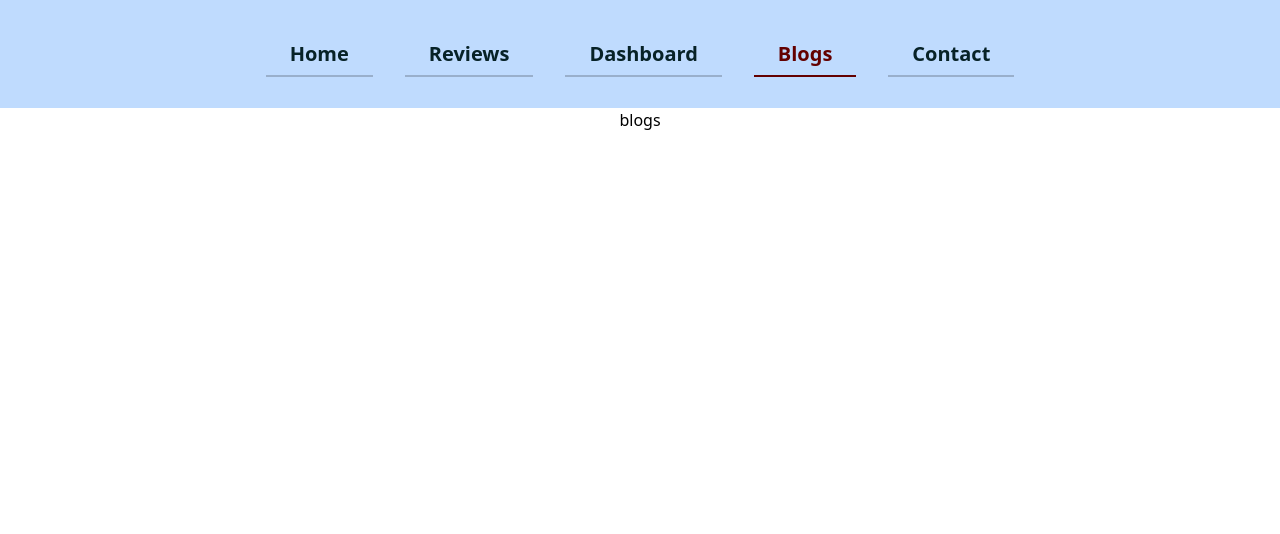
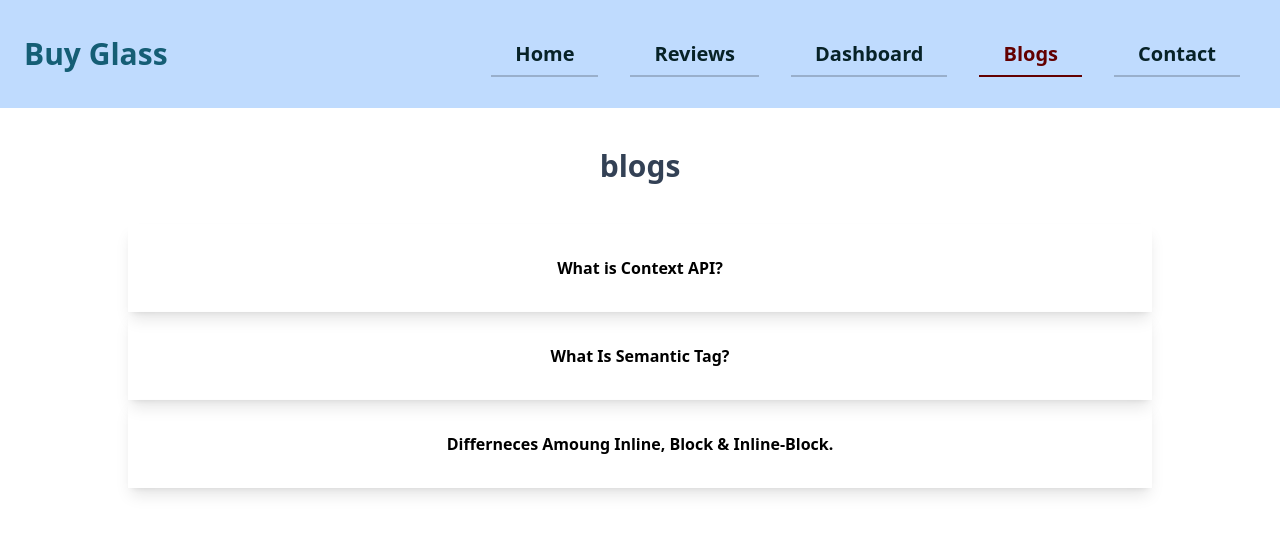
Before and after one commit to asaduzzaman599/product-analysis-website, a React (Create React App) app: page /blogs in a window 1280 px wide. Shown: the top 534 px of the page. Built offline with nearby package versions, Linux system fonts and the light colour scheme.

Commit message:
Blog Component update

```diff
--- a/public/index.html
+++ b/public/index.html
@@ -24,7 +24,7 @@
       work correctly both with client-side routing and a non-root public URL.
       Learn how to configure a non-root public URL by running `npm run build`.
     -->
-    <title>React App</title>
+    <title>Buy Glass</title>
   </head>
   <body>
     <noscript>You need to enable JavaScript to run this app.</noscript>
--- a/src/Components/AreaChartComponent/AreaChartComponent.js
+++ b/src/Components/AreaChartComponent/AreaChartComponent.js
@@ -11,7 +11,7 @@ const AreaChartComponent = ({ data }) => {
         <AreaChart
         className="mx-auto"
           width={300}
-          height={200}
+          height={300}
           data={data}
           margin={{
             top: 10,
--- a/src/Components/BarChartComponent/BarChartComponent.js
+++ b/src/Components/BarChartComponent/BarChartComponent.js
@@ -9,7 +9,7 @@ const BarChartComponent = ({ data }) => {
       <div width="100%" height="100%" >
         <BarChart
           width={300}
-          height={200}
+          height={300}
           className="mx-auto"
           data={data}
           margin={{
--- a/src/Components/Blogs/Blogs.js
+++ b/src/Components/Blogs/Blogs.js
@@ -2,8 +2,22 @@ import React from 'react';
 
 const Blogs = () => {
     return (
-        <div>
-            <h3>blogs</h3>
+        <div className=' w-4/5 mx-auto'>
+            <h3 className='text-3xl font-semibold text-slate-700 my-10'>blogs</h3>
+
+
+            <div className='p-8 shadow-lg'>
+                <h2 className='font-bold'>What is Context API?</h2>
+                <p></p>
+            </div>
+            <div className='p-8 shadow-lg'>
+                <h2 className='font-bold'>What Is Semantic Tag?</h2>
+                <p></p>
+            </div>
+            <div className='p-8 shadow-lg'>
+                <h2 className='font-bold'>Differneces Amoung Inline, Block {"&"} Inline-Block.</h2>
+                <p></p>
+            </div>
         </div>
     );
 };
--- a/src/Components/Header/Header.js
+++ b/src/Components/Header/Header.js
@@ -13,12 +13,15 @@ const Header = () => {
         { name: 'Contact', link: '/contact' },
     ]
     return (
-        <div className='p-6 bg-blue-200 '>
+        <div className='p-6 bg-blue-200  flex justify-between items-center '>
             <div className='sm:hidden' onClick={()=>setIsOpen(!isOpen)}>
                 {isOpen || <MenuAlt1Icon className="h-5 w-5 text-slate-800" />}
                 {isOpen && <XIcon className="h-5 w-5 text-slate-800" />}
             </div>
-            <ul className={`sm:flex justify-center w-full absolute left-0  bg-blue-200 duration-700 sm:static ${isOpen?"top-10":"top-[-400px]"}`}>
+            <div className='w-full text-right sm:text-left'>
+                <h3 className='sm:text-3xl font-bold text-cyan-800'>Buy Glass</h3>
+            </div>
+            <ul className={`sm:flex justify-center w-full  absolute left-0  bg-blue-200 duration-700 sm:static ${isOpen?"top-14":"top-[-400px]"}`}>
                 {
                     navLinkItem.map(navlink => <li key={navlink.name} className="my-4">
                         <NavLink to={navlink.link} className={'font-semibold text-xl px-6 py-2  mx-4'} style={({ isActive }) =>
--- a/src/Components/LineChartComponent/LineChartComponent.js
+++ b/src/Components/LineChartComponent/LineChartComponent.js
@@ -9,7 +9,7 @@ const LineChartComponent = ({ data }) => {
       <div width="100%" height="100%" >
         <LineChart
           width={300}
-          height={200}
+          height={300}
           className="mx-auto"
           data={data}
           margin={{
--- a/src/Components/PieChartComponent/PieChartComponent.js
+++ b/src/Components/PieChartComponent/PieChartComponent.js
@@ -6,9 +6,8 @@ const PieChartComponent = ({data}) => {
       <div>
         <h3 className='text-2xl font-semibold mb-4 text-blue-600'> Investment vs Revenue </h3>
         <div width="100%" height="100%">
-        <PieChart width={300} height={200} className="mx-auto">
+        <PieChart width={300} height={300} className="mx-auto">
 
-          <Tooltip />
           <Pie data={data} dataKey="investment" cx="50%" cy="50%" outerRadius={60} fill="#8884d8" />
           <Pie data={data} dataKey="revenue" cx="50%" cy="50%" innerRadius={70} outerRadius={90} fill="#82ca9d" label />
         </PieChart>
--- a/src/Components/Review/Review.js
+++ b/src/Components/Review/Review.js
@@ -6,7 +6,7 @@ const Review = ({ review: { name, image, body, rating } }) => {
     return (
         <div className=' p-6 border rounded bg-amber-50 shadow-lg'>
             <div className='flex gap-4 items-center flex-col  '>
-                <img className='w-16 h-16 rounded-full border-4 border-slate-300 shadow-lg' src={image} alt="" />
+                <img className='w-20 h-20 rounded-full border-4 border-slate-300 shadow-lg' src={image} alt="" />
                 <div>
                     <p><RatingComponent rating={rating}></RatingComponent> ({rating})</p>
                     <h2 className='text-xl text-slate-700 font-semibold'>{name}</h2>
```
